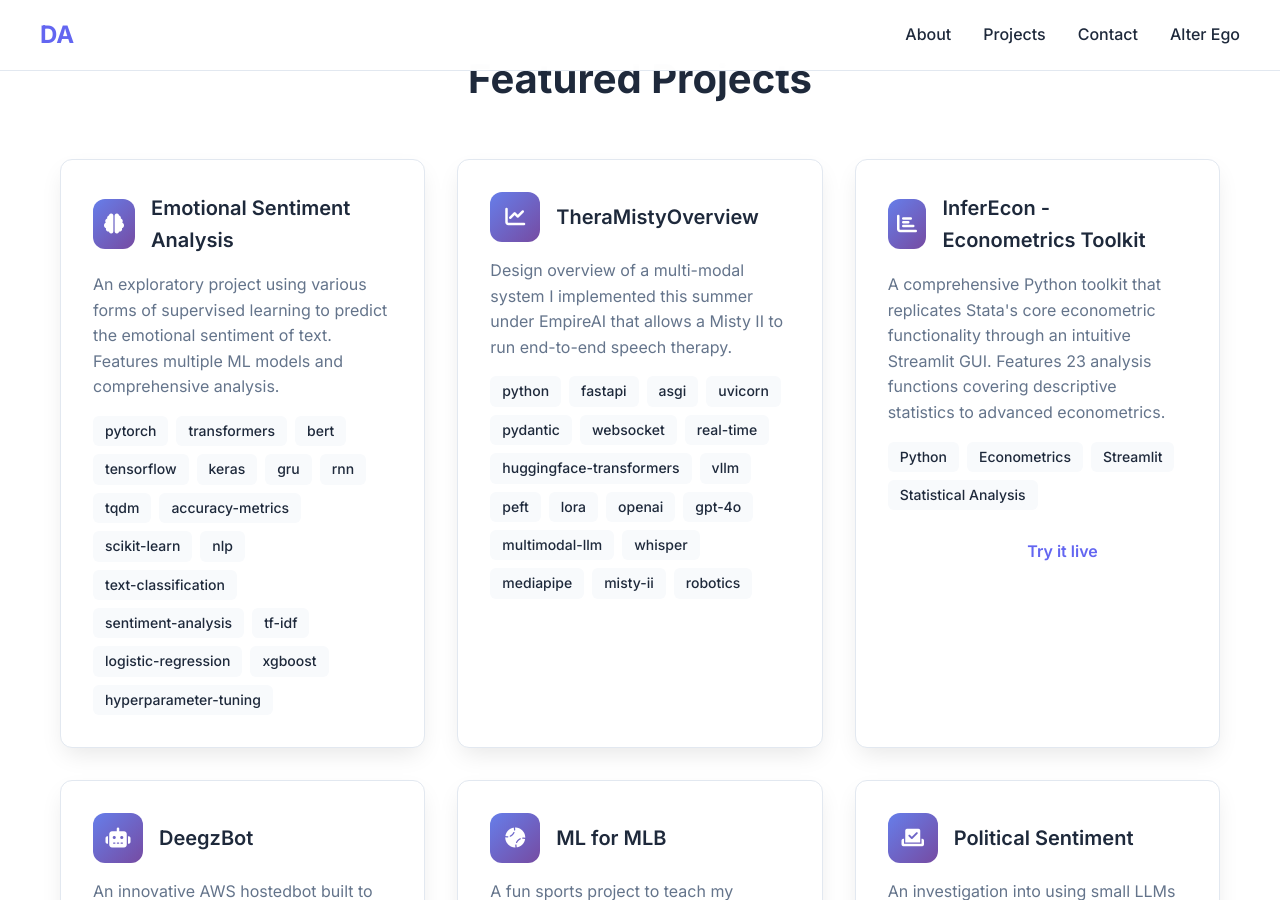
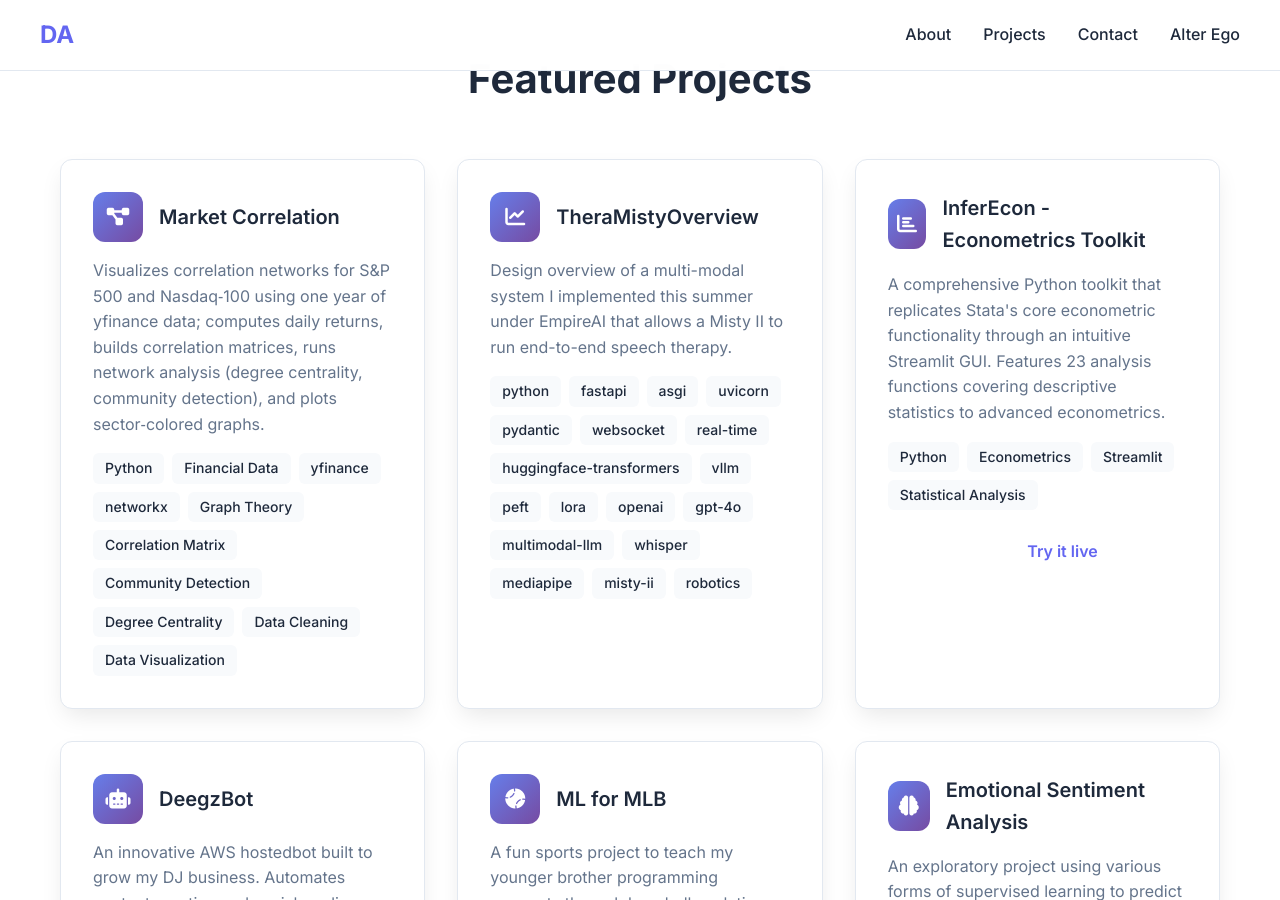
Before and after one commit to insdaguirre/insdaguirre.github.io, a Jekyll site: the page built from index.html, in a window 1280 px wide and 900 px high, scrolled down 1632 px. Built offline with Jekyll 4.4.1, drawn with Linux system fonts in a browser that asks for light colours; some of the changed text lies outside the part shown.

Commit message:
fixed tags

```diff
--- a/index.html
+++ b/index.html
@@ -72,32 +72,25 @@ description: Senior at Cornell University studying Data Science and Physics. Pas
     <div class="container">
         <h2 class="section-title">Featured Projects</h2>
         <div class="projects-grid">
-            <a href="https://github.com/insdaguirre/Emotional_Sentiment_Analysis" class="project-card" target="_blank">
+            <a href="https://github.com/insdaguirre/Market_Correlation/tree/main" class="project-card" target="_blank">
                 <div class="project-header">
                     <div class="project-icon">
-                        <i class="fas fa-brain"></i>
+                        <i class="fas fa-project-diagram"></i>
                     </div>
-                    <h3 class="project-title">Emotional Sentiment Analysis</h3>
+                    <h3 class="project-title">Market Correlation</h3>
                 </div>
-                <p class="project-description">An exploratory project using various forms of supervised learning to predict the emotional sentiment of text. Features multiple ML models and comprehensive analysis.</p>
+                <p class="project-description">Visualizes correlation networks for S&P 500 and Nasdaq‑100 using one year of yfinance data; computes daily returns, builds correlation matrices, runs network analysis (degree centrality, community detection), and plots sector‑colored graphs.</p>
                 <div class="project-tech">
-                    <span class="tech-tag">pytorch</span>
-                    <span class="tech-tag">transformers</span>
-                    <span class="tech-tag">bert</span>
-                    <span class="tech-tag">tensorflow</span>
-                    <span class="tech-tag">keras</span>
-                    <span class="tech-tag">gru</span>
-                    <span class="tech-tag">rnn</span>
-                    <span class="tech-tag">tqdm</span>
-                    <span class="tech-tag">accuracy-metrics</span>
-                    <span class="tech-tag">scikit-learn</span>
-                    <span class="tech-tag">nlp</span>
-                    <span class="tech-tag">text-classification</span>
-                    <span class="tech-tag">sentiment-analysis</span>
-                    <span class="tech-tag">tf-idf</span>
-                    <span class="tech-tag">logistic-regression</span>
-                    <span class="tech-tag">xgboost</span>
-                    <span class="tech-tag">hyperparameter-tuning</span>
+                    <span class="tech-tag">Python</span>
+                    <span class="tech-tag">Financial Data</span>
+                    <span class="tech-tag">yfinance</span>
+                    <span class="tech-tag">networkx</span>
+                    <span class="tech-tag">Graph Theory</span>
+                    <span class="tech-tag">Correlation Matrix</span>
+                    <span class="tech-tag">Community Detection</span>
+                    <span class="tech-tag">Degree Centrality</span>
+                    <span class="tech-tag">Data Cleaning</span>
+                    <span class="tech-tag">Data Visualization</span>
                 </div>
             </a>
 
@@ -183,19 +176,32 @@ description: Senior at Cornell University studying Data Science and Physics. Pas
                 </div>
             </a>
 
-            <a href="https://github.com/insdaguirre/Political_Sentiment" class="project-card" target="_blank">
+            <a href="https://github.com/insdaguirre/Emotional_Sentiment_Analysis" class="project-card" target="_blank">
                 <div class="project-header">
                     <div class="project-icon">
-                        <i class="fas fa-vote-yea"></i>
+                        <i class="fas fa-brain"></i>
                     </div>
-                    <h3 class="project-title">Political Sentiment</h3>
+                    <h3 class="project-title">Emotional Sentiment Analysis</h3>
                 </div>
-                <p class="project-description">An investigation into using small LLMs to detect political sentiment in text samples. Explores the intersection of AI and political analysis.</p>
+                <p class="project-description">An exploratory project using various forms of supervised learning to predict the emotional sentiment of text. Features multiple ML models and comprehensive analysis.</p>
                 <div class="project-tech">
-                    <span class="tech-tag">Python</span>
-                    <span class="tech-tag">LLMs</span>
-                    <span class="tech-tag">NLP</span>
-                    <span class="tech-tag">Political Analysis</span>
+                    <span class="tech-tag">pytorch</span>
+                    <span class="tech-tag">transformers</span>
+                    <span class="tech-tag">bert</span>
+                    <span class="tech-tag">tensorflow</span>
+                    <span class="tech-tag">keras</span>
+                    <span class="tech-tag">gru</span>
+                    <span class="tech-tag">rnn</span>
+                    <span class="tech-tag">tqdm</span>
+                    <span class="tech-tag">accuracy-metrics</span>
+                    <span class="tech-tag">scikit-learn</span>
+                    <span class="tech-tag">nlp</span>
+                    <span class="tech-tag">text-classification</span>
+                    <span class="tech-tag">sentiment-analysis</span>
+                    <span class="tech-tag">tf-idf</span>
+                    <span class="tech-tag">logistic-regression</span>
+                    <span class="tech-tag">xgboost</span>
+                    <span class="tech-tag">hyperparameter-tuning</span>
                 </div>
             </a>
         </div>
```
Also changed, not shown: 1 other file.
